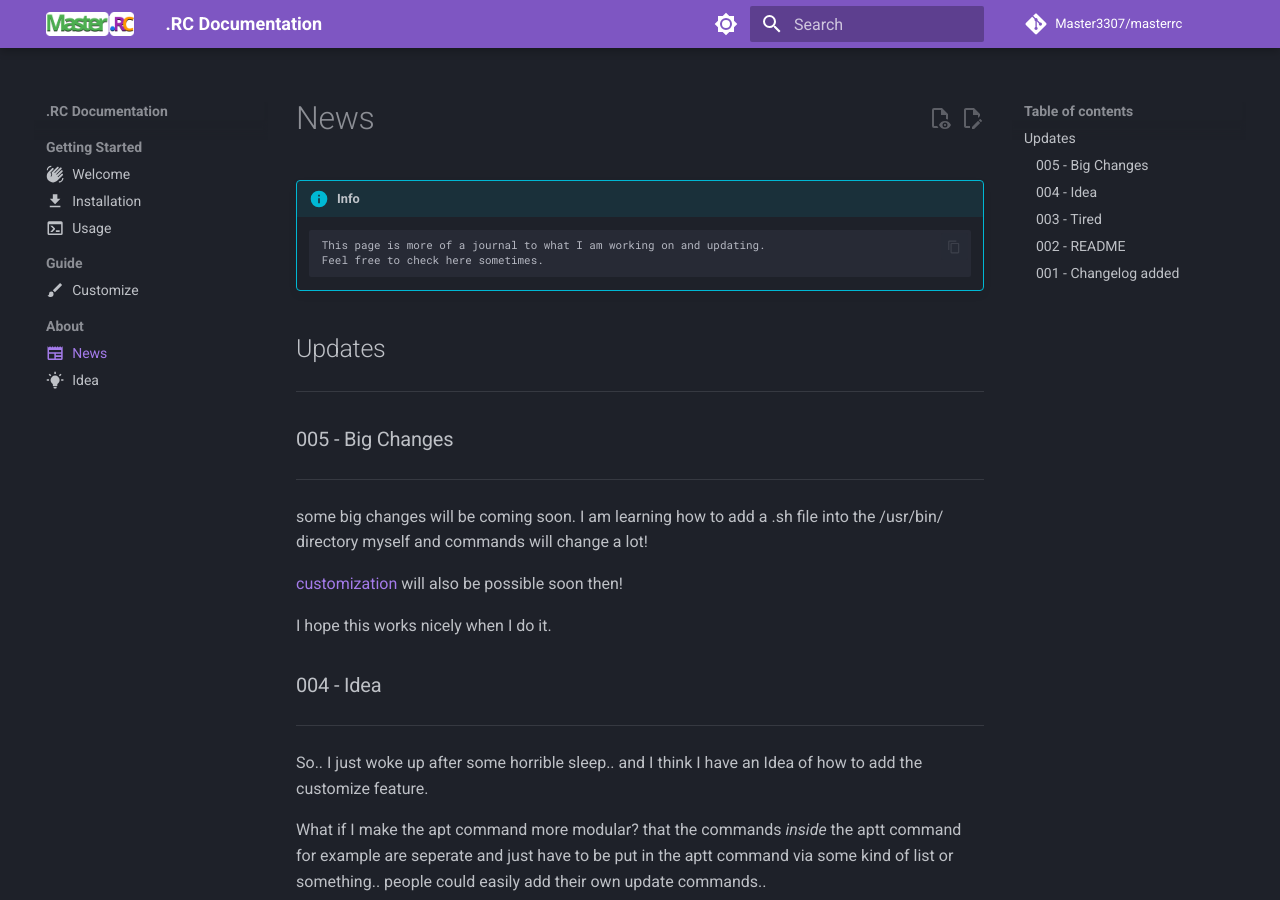
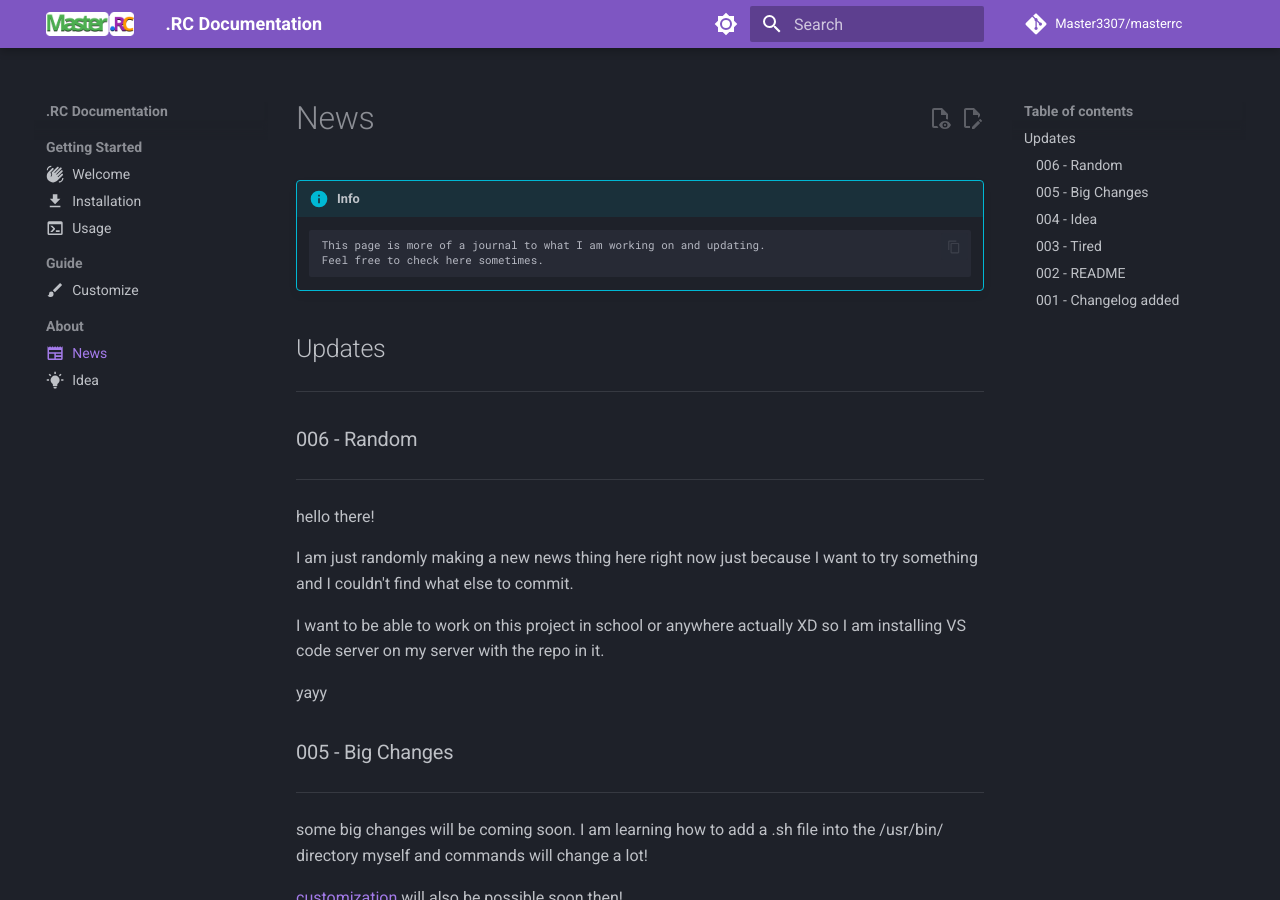
Before and after one commit to Master3307/masterrc, an MkDocs documentation site: the page built from docs/changelog.md, in a window 1280 px wide and 900 px high. Built offline with MkDocs 1.6.1 and Material for MkDocs 9.7.7, drawn with Linux system fonts in a browser that asks for light colours; plug-ins that fetch from the network failed and are left out; comment, search, counter and statistics services are not loaded.

Commit message:
006 - Random

```diff
--- a/docs/changelog.md
+++ b/docs/changelog.md
@@ -11,6 +11,16 @@ icon: material/newspaper
 ## Updates
 
 ---
+### 006 - Random
+
+---
+hello there!
+
+I am just randomly making a new news thing here right now just because I want to try something and I couldn't find what else to commit.
+
+I want to be able to work on this project in school or anywhere actually XD so I am installing VS code server on my server with the repo in it.
+
+yayy
 ### 005 - Big Changes
 
 ---
```
